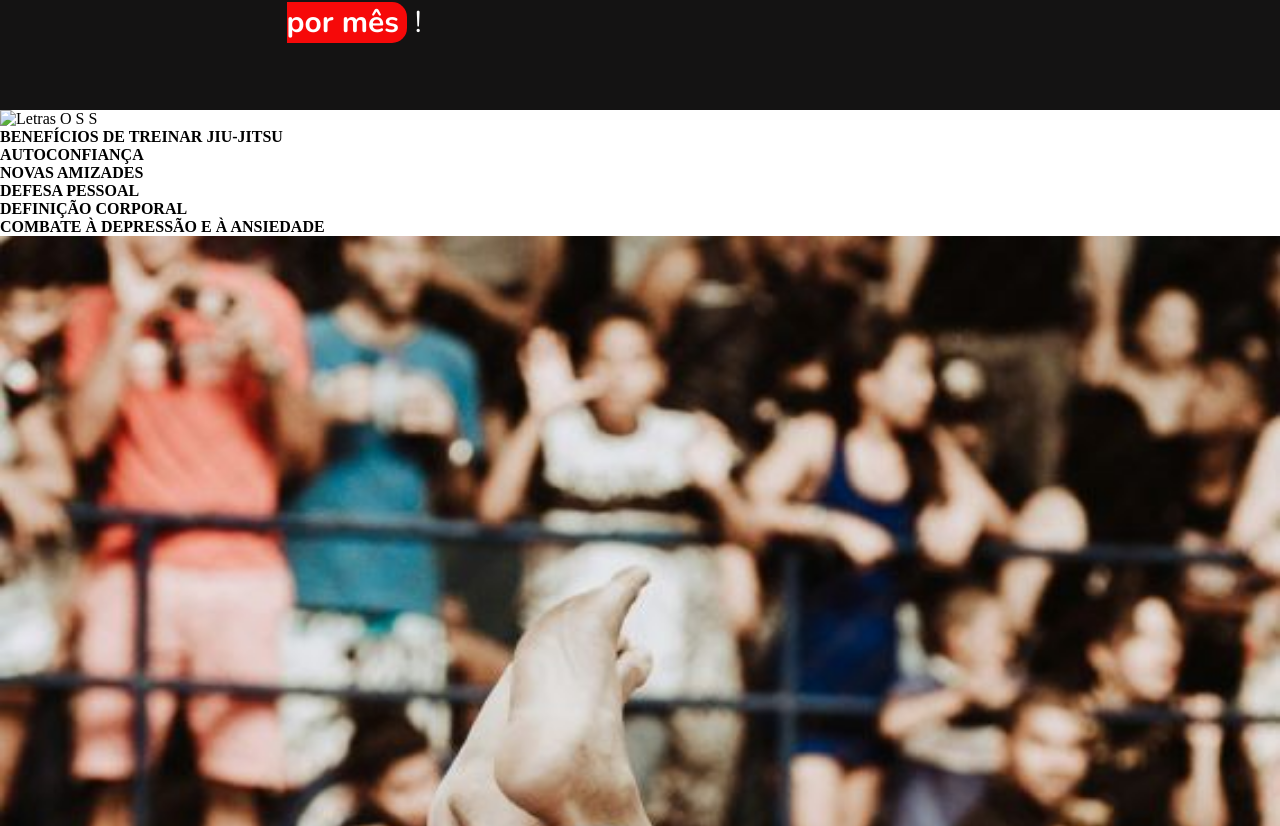
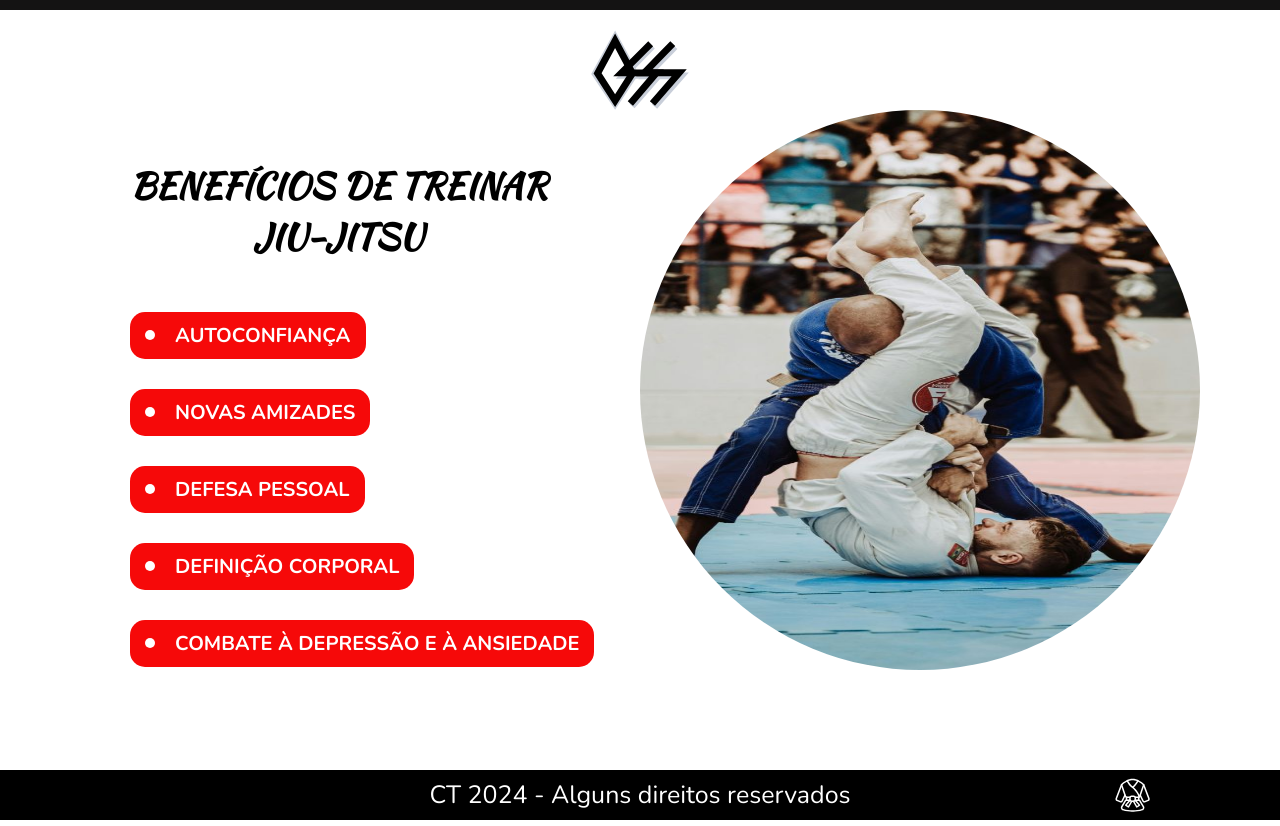
Before and after one commit to EgnaldoMello/Projeto-BJJ, a plain HTML site: page index.html in a window 1280 px wide. Shown: the part 1474-2300 px from the top of the page. Drawn offline with nearby package versions, Linux system fonts and the light colour scheme.

Commit message:
4º commit - finalizado a estilização fundamental css da página principal

```diff
--- a/index.html
+++ b/index.html
@@ -72,9 +72,9 @@
                 </div>
             </div>
         </div>
-        <div>
-            <img src="/icons/icone2.svg" alt="Letras O S S">
-            <h2>BENEFÍCIOS DE TREINAR JIU-JITSU</h2>
+        <div class="main-3">
+            <img class="icone2" src="/icons/icone2.svg" alt="Letras O S S">
+            <div><h2>BENEFÍCIOS DE TREINAR <br>JIU-JITSU</h2>
                 <ul>
                     <li><h3>AUTOCONFIANÇA</h3></li>
                     <li><h3>NOVAS AMIZADES</h3></li>
@@ -82,7 +82,8 @@
                     <li><h3>DEFINIÇÃO CORPORAL</h3></li>
                     <li><h3>COMBATE À DEPRESSÃO E À ANSIEDADE</h3></li>
                 </ul>
-            <img src="/imagens/imgmatri.jpg" alt="Execução do golpe armlock">
+            </div>
+            <img class="imagem3" src="/imagens/imgmatri.jpg" alt="Execução do golpe armlock">
         </div>
     </main>
     <footer>
--- a/style.css
+++ b/style.css
@@ -67,7 +67,7 @@ header a:hover{
 .main-1{
     display: grid;
     grid-template-columns: 60% 40%;
-    height: 760px;
+    height: 660px;
     font-family: "Kaushan Script";
 }
 .main-1 img{
@@ -270,3 +270,83 @@ header a:hover{
     top: 18px;
     left: -60px;
 }
+
+/*3º parte da main*/
+.main-3 {
+    display: grid;
+    grid-template-columns: 1fr 1fr;
+}
+.main-3 h2{
+    font-family: "Kaushan Script";
+    font-size: 35px;
+    margin-top: 50px;
+    font-weight: 600;
+    margin-left: 130px;
+    text-align: center;
+    justify-self: start;
+    height: min-content;
+}
+.icone2 {
+    width: 100px;
+    height: 80px;
+    margin-top: 20px;
+    justify-self: center;
+    grid-column: span 2;
+}
+.main-3 ul{
+    display: grid;
+    font-weight: bold;
+    font-size: 20px;
+    font-family: "Nunito";
+    margin-left: 130px;
+    margin-top: 50px;
+    gap: 30px;
+}
+.imagem3{
+    border-radius: 500px;
+    width: 560px;
+    height: 560px;
+    grid-row: 2;
+    grid-column: 2/3;
+    margin-bottom: 100px;
+}
+.main-3 h3{
+    width:fit-content;
+    padding: 10px 15px 10px 45px;
+    background-color: #F60909;
+    color: white;
+    border-radius: 15px;
+    position: relative;
+}
+.main-3 h3::before{
+    content: " ";
+    width: 10px;
+    height: 10px;
+    border-radius: 50%;
+    background-color: white;
+    position: absolute;
+    left: 15px;
+    top: 18px;
+}
+
+/*footer*/
+footer{
+    background-color: black;
+    height: 50px;
+    display: grid;
+    grid-template-columns: 1fr 0;
+}
+footer p{
+    color: white;
+    font-family: "Nunito";
+    font-size: 25px;
+    justify-self: center;
+    align-self: center;
+}
+footer img{
+    width: 35px;
+    height: 35px;
+    justify-self: right;
+    align-self: center;
+    margin-right: 130px;
+}
```
Also changed, not shown: icons/icone2.svg (added). Lines whose indentation alone changed are shown as unchanged.
